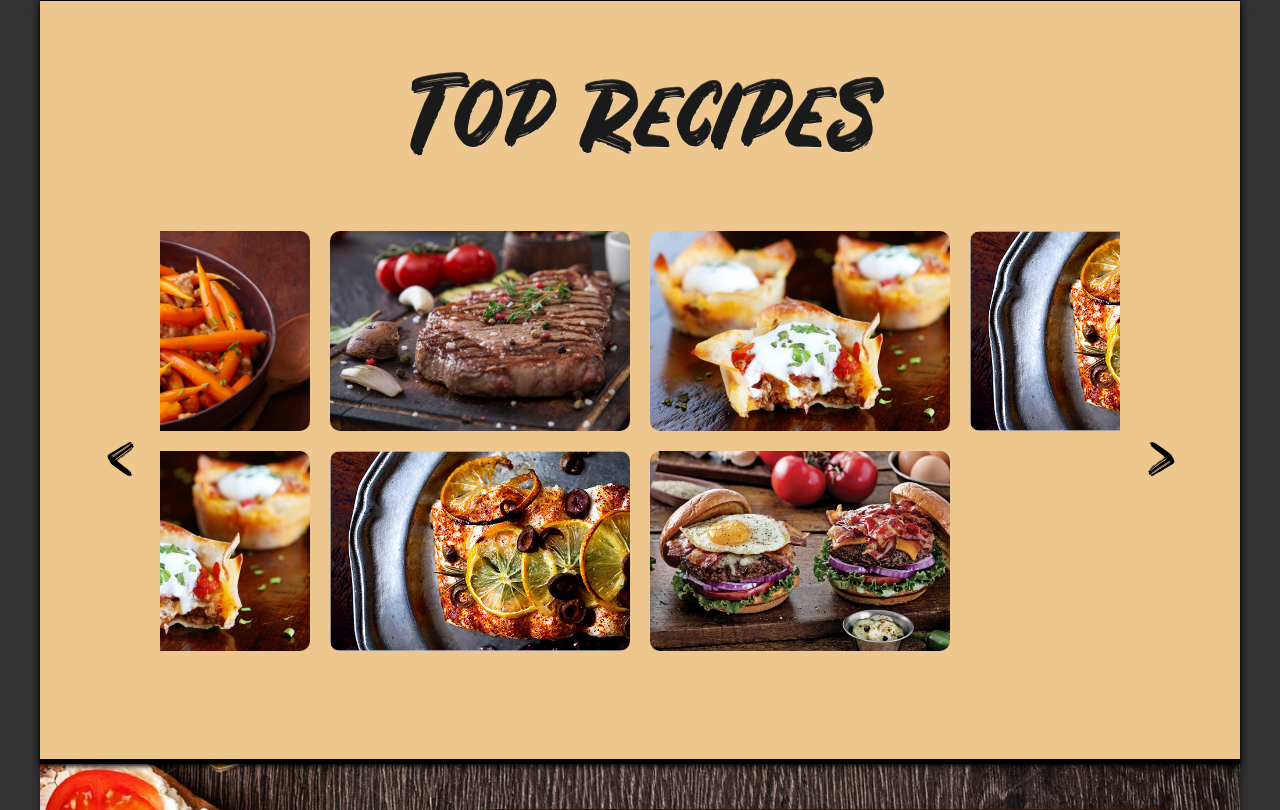
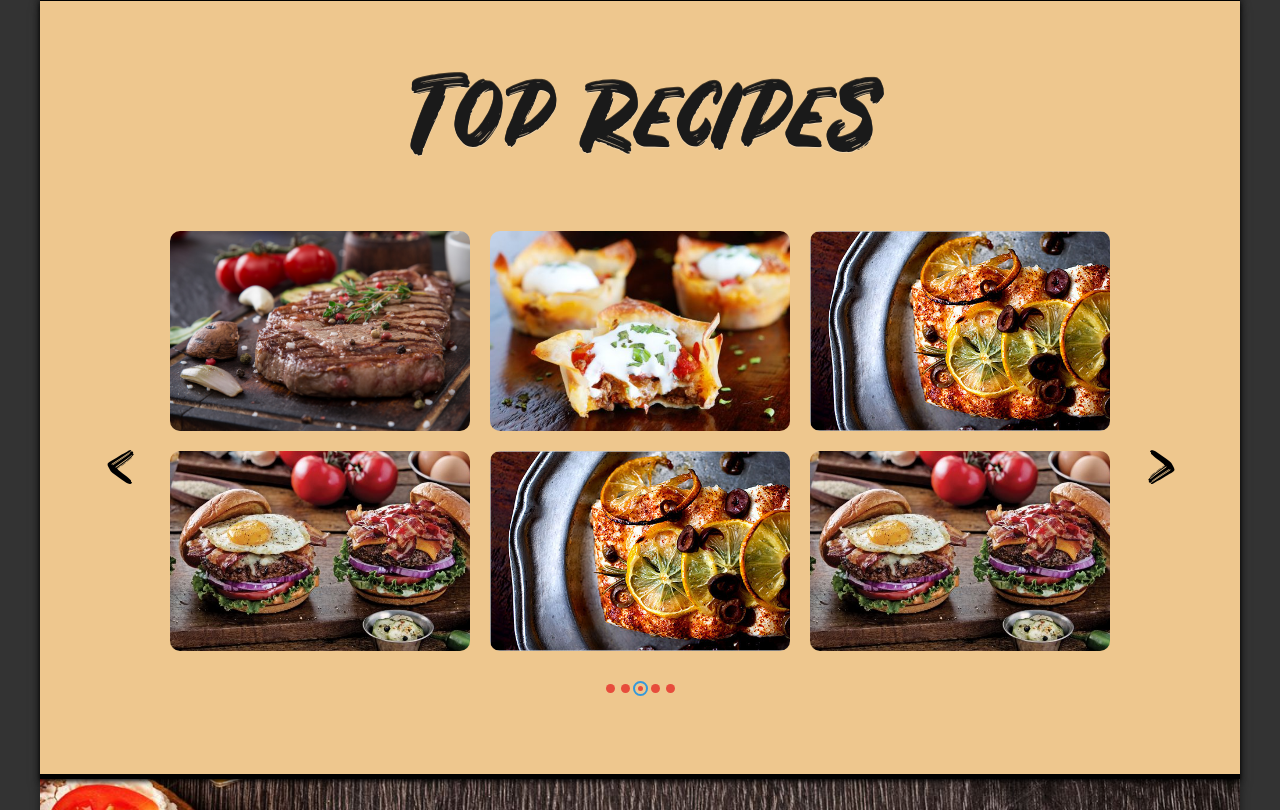
Before and after one commit to NathanielDaniels/cookbook-project, a PHP site: page / in a window 1280 px wide. Shown: the part 1212-2022 px from the top of the page. Run offline with PHP 8.4, Linux system fonts and the light colour scheme; some libraries are stand-ins or nearby versions; some web fonts are replaced.

Commit message:
working on pagination

```diff
--- a/CSS/styles.css
+++ b/CSS/styles.css
@@ -125,14 +125,14 @@ body {
   -webkit-filter: drop-shadow(0px 4px 2px #50300b);
           filter: drop-shadow(0px 4px 2px #50300b);
   font-size: 30px;
+  padding: 10px 15px;
   position: absolute;
   left: 50%;
-  letter-spacing: 0.1rem;
-  padding: 10px 15px;
-  text-shadow: 0px 1px 0px rgba(255, 255, 255, 0.3), 0px -1px 0px rgba(0, 0, 0, 0.7);
-  text-transform: uppercase;
   -webkit-transform: translate(-50%, -50%);
           transform: translate(-50%, -50%);
+  letter-spacing: 0.1rem;
+  text-transform: uppercase;
+  text-shadow: 0px 1px 0px rgba(255, 255, 255, 0.3), 0px -1px 0px rgba(0, 0, 0, 0.7);
   -webkit-transition: all 0.3s ease-in-out;
   transition: all 0.3s ease-in-out;
 }
@@ -266,8 +266,8 @@ body {
   grid-gap: 20px;
   width: 80%;
   margin: auto;
-  -ms-grid-columns: (300px)[6];
-      grid-template-columns: repeat(6, 300px);
+  -ms-grid-columns: (300px)[7];
+      grid-template-columns: repeat(7, 300px);
   -ms-grid-rows: (200px)[2];
       grid-template-rows: repeat(2, 200px);
   -webkit-box-pack: center;
@@ -360,6 +360,63 @@ body {
 
 .main-container .recipes-container .recipes-body .recipe10 {
   background-image: url("/IMG/recipe6.jpg");
+}
+
+.main-container .recipes-container .recipes-body .recipe11 {
+  background-image: url("/IMG/recipe5.jpg");
+}
+
+.main-container .recipes-container .recipes-body .recipe12 {
+  background-image: url("/IMG/recipe6.jpg");
+}
+
+.main-container .recipes-container .recipes-body .recipe13 {
+  background-image: url("/IMG/recipe5.jpg");
+}
+
+.main-container .recipes-container .recipes-body .recipe14 {
+  background-image: url("/IMG/recipe6.jpg");
+}
+
+.main-container .recipes-container .pagination-wrapper {
+  width: 100%;
+  height: 100%;
+}
+
+.main-container .recipes-container .pagination-wrapper .pagination {
+  position: relative;
+  top: 20px;
+  display: -webkit-box;
+  display: -ms-flexbox;
+  display: flex;
+  -webkit-box-pack: center;
+      -ms-flex-pack: center;
+          justify-content: center;
+  -ms-flex-line-pack: center;
+      align-content: center;
+}
+
+.main-container .recipes-container .pagination-wrapper .pagination span {
+  display: inline-block;
+  position: relative;
+  width: 15px;
+  height: 15px;
+  border-radius: 50%;
+}
+
+.main-container .recipes-container .pagination-wrapper .pagination span:before {
+  content: "";
+  position: absolute;
+  top: 3px;
+  left: 3px;
+  right: 3px;
+  bottom: 3px;
+  background: #e74c3c;
+  border-radius: 50%;
+}
+
+.main-container .recipes-container .pagination-wrapper .pagination span.active {
+  border: 2px solid #3498db;
 }
 
 .main-container .form-container {
--- a/CSS/styles.scss
+++ b/CSS/styles.scss
@@ -151,18 +151,16 @@ body {
       border-radius: 7px;
       color: white;
       cursor: pointer;
-      // filter: drop-shadow(0px 5px 2px hsl(32, 75%, 20%));
       filter: drop-shadow(0px 4px 2px hsl(32, 75%, 18%));
       font-size: 30px;
+      padding: 10px 15px;
       position: absolute;
       left: 50%;
-      // top: 20px;
+      transform: translate(-50%, -50%);
       letter-spacing: 0.1rem;
-      padding: 10px 15px;
+      text-transform: uppercase;
       text-shadow: 0px 1px 0px rgba(255, 255, 255, 0.3),
         0px -1px 0px rgba(0, 0, 0, 0.7);
-      text-transform: uppercase;
-      transform: translate(-50%, -50%);
       transition: all 0.3s ease-in-out;
       &:hover {
         background: hsl(3, 60, 19);
@@ -280,22 +278,18 @@ body {
       .prev-arrow {
         float: left;
         padding-left: 50px;
-        // z-index: 1000000;
       }
       .next-arrow {
         float: right;
         padding-right: 50px;
-        // z-index: 1;
       }
     }
     .recipes-body {
       display: grid;
       grid-gap: 20px;
-      // width: 980px;
       width: 80%;
-      // background: blue;
       margin: auto;
-      grid-template-columns: repeat(6, 300px);
+      grid-template-columns: repeat(7, 300px);
       grid-template-rows: repeat(2, 200px);
       justify-content: center;
       margin-top: 30px;
@@ -346,6 +340,49 @@ body {
       }
       .recipe10 {
         background-image: url("/IMG/recipe6.jpg");
+      }
+      .recipe11 {
+        background-image: url("/IMG/recipe5.jpg");
+      }
+      .recipe12 {
+        background-image: url("/IMG/recipe6.jpg");
+      }
+      .recipe13 {
+        background-image: url("/IMG/recipe5.jpg");
+      }
+      .recipe14 {
+        background-image: url("/IMG/recipe6.jpg");
+      }
+    }
+    .pagination-wrapper {
+      width: 100%;
+      height: 100%;
+      .pagination {
+        position: relative;
+        top: 20px;
+        display: flex;
+        justify-content: center;
+        align-content: center;
+        span {
+          display: inline-block;
+          position: relative;
+          width: 15px;
+          height: 15px;
+          border-radius: 50%;
+          &:before {
+            content: "";
+            position: absolute;
+            top: 3px;
+            left: 3px;
+            right: 3px;
+            bottom: 3px;
+            background: #e74c3c;
+            border-radius: 50%;
+          }
+          &.active {
+            border: 2px solid #3498db;
+          }
+        }
       }
     }
   }
--- a/index.html
+++ b/index.html
@@ -116,12 +116,41 @@
               <p>Foodie image with some text in a box</p>
             </div>
           </a>
+          <a href="#" class="grid-item recipe11">
+            <div class="hover-text">
+              <p>Foodie image with some text in a box</p>
+            </div>
+          </a>
+          <a href="#" class="grid-item recipe12">
+            <div class="hover-text">
+              <p>Foodie image with some text in a box</p>
+            </div>
+          </a>
+          <a href="#" class="grid-item recipe13">
+            <div class="hover-text">
+              <p>Foodie image with some text in a box</p>
+            </div>
+          </a>
+          <a href="#" class="grid-item recipe14">
+            <div class="hover-text">
+              <p>Foodie image with some text in a box</p>
+            </div>
+          </a>
           <!-- Next and previous buttons -->
           <!-- <a class="prev" onclick="plusSlides(-1)"><</a>
           <a class="next" onclick="plusSlides(1)">></a> -->
           <!-- <a class="prev" onclick="plusSlides(-1)">&#10094;</a>
           <a class="next" onclick="plusSlides(1)">&#10095;</a> -->
 
+        </div>
+        <div class="pagination-wrapper">
+          <div class="pagination">
+            <span></span>
+            <span></span>
+            <span class="active"></span>
+            <span></span>
+            <span></span>
+          </div>
         </div>
       </br>
         <!-- The dots/circles -->
```
Also changed, not shown: 1 other file.
